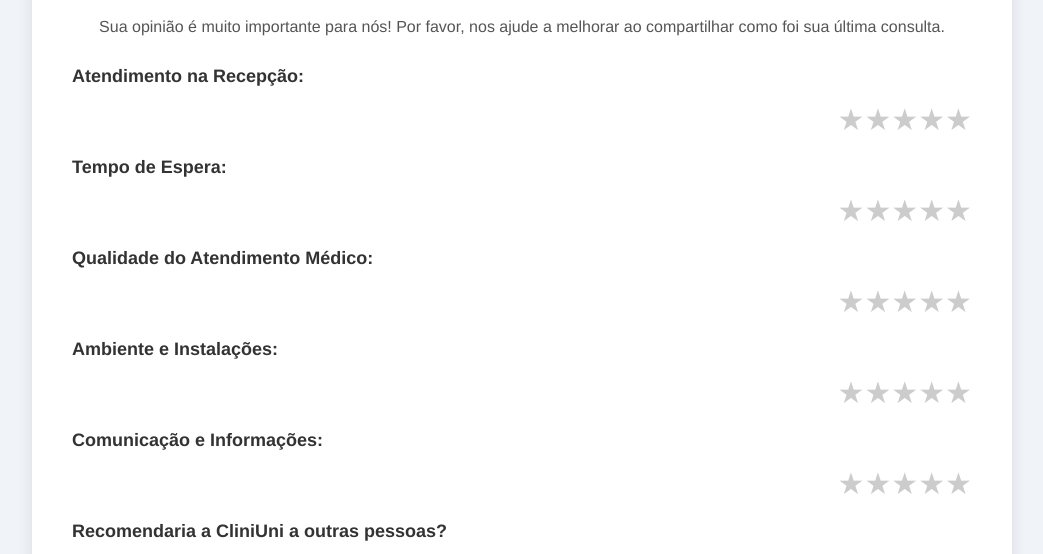
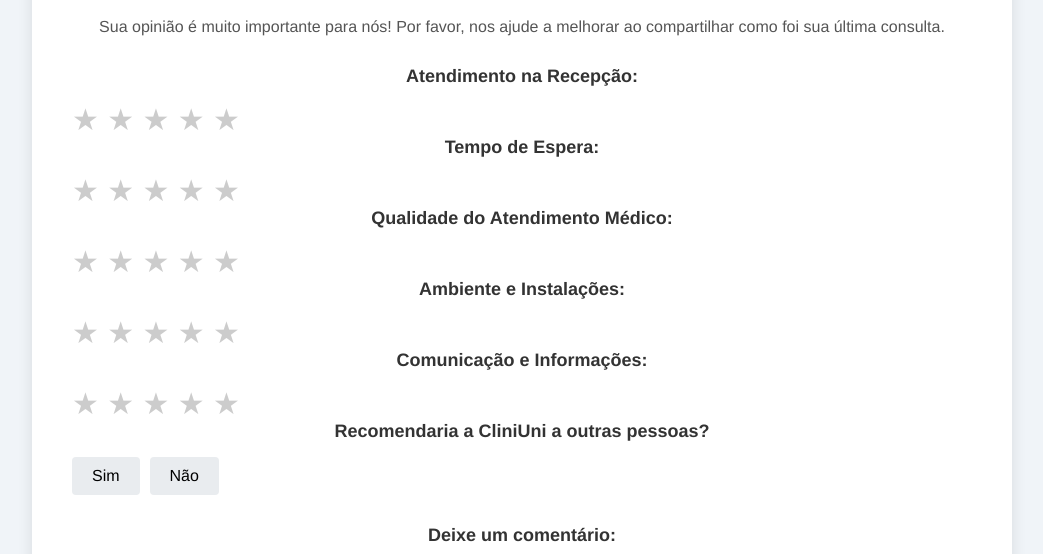
Before and after one commit to Hrolfr/CliniUni-site, a plain HTML site: page index.html in a window 1280 px wide. Shown: the part 229-783 px from the top of the page, without its empty margins (118-1161 px from the left). Drawn offline with Linux system fonts and the light colour scheme.

Commit message:
alterando a posição da lista de perguntas e tentando ajustar as estrelas

```diff
--- a/index.html
+++ b/index.html
@@ -45,13 +45,15 @@
             font-weight: bold;
             margin-bottom: 15px;
             color: #333;
+            text-align: center;
         }
         .stars {
             font-size: 30px;
             color: #ccc;
             margin-bottom: 20px;
-            display: flex;
+            display: contents;
             flex-direction: row-reverse;
+
         }
         .stars input {
             display: none;
@@ -120,7 +122,9 @@
         .contact-info strong {
             color: #d9534f;
         }
-        .footer
+        .footer{
+
+        }
     </style>
 </head>
 <body>
```
